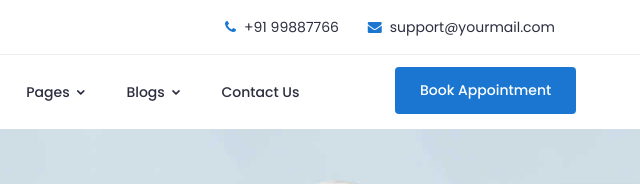
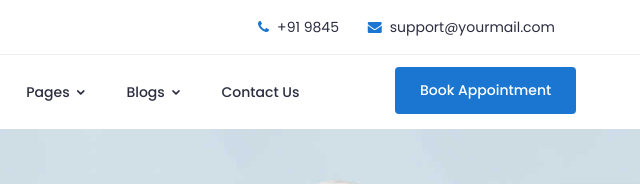
Before and after one commit to syedabdulr07/code_medlife, a plain HTML site: page index.html in a window 1280 px wide. Shown: the top 184 px of the page, 640-1280 px from the left. Drawn offline with Linux system fonts and the light colour scheme; a script that the page names is missing.

Commit message:
ph no 9845

```diff
--- a/index.html
+++ b/index.html
@@ -96,7 +96,7 @@
 						<div class="col-lg-6 col-md-7 col-12">
 							<!-- Top Contact -->
 							<ul class="top-contact">
-								<li><i class="fa fa-phone"></i>+91 99887766</li>
+								<li><i class="fa fa-phone"></i>+91 9845</li>
 								<li><i class="fa fa-envelope"></i><a href="mailto:support@yourmail.com">support@yourmail.com</a></li>
 							</ul>
 							<!-- End Top Contact -->
```
Also changed, not shown: 1 other file.
